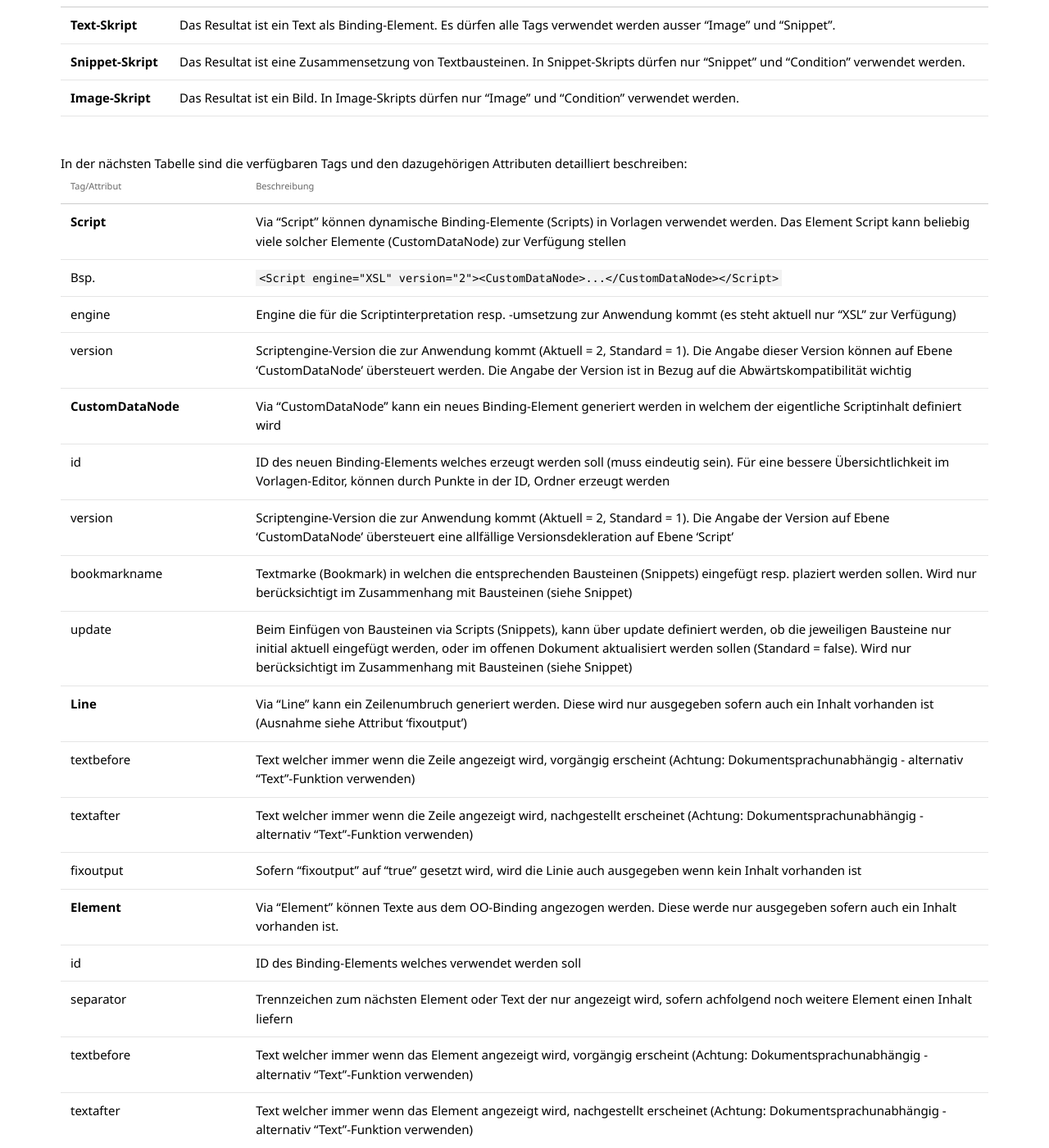
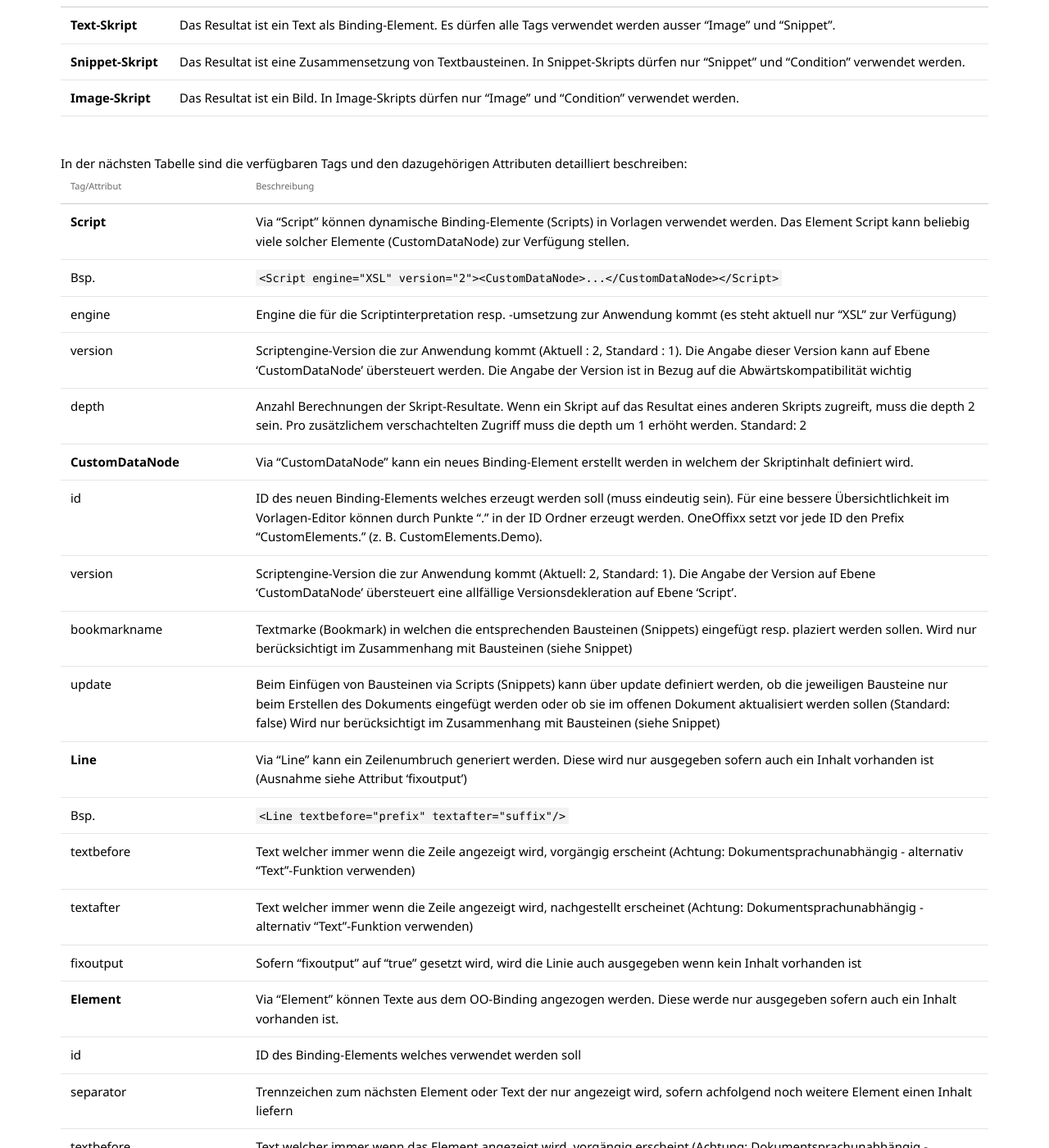
Before and after one commit to primesoft-group/oneoffixx-docs, a Jekyll site: the page built from _pages/docfunc/de/df-scripts.md, in a window 1280 px wide and 1400 px high, scrolled down 1999 px. Shown: the whole window at 82% size. Built offline with Jekyll 4.4.1, drawn with Linux system fonts in a browser that asks for light colours; nearby versions of some CDN libraries; some web fonts are replaced.

Commit message:
bis und mit customdatanode angepasst

```diff
--- a/_pages/docfunc/de/df-scripts.md
+++ b/_pages/docfunc/de/df-scripts.md
@@ -86,16 +86,18 @@ In der nächsten Tabelle sind die verfügbaren Tags und den dazugehörigen Attri
 {:.table .table-striped}
 Tag/Attribut        | Beschreibung
 -------             | -------
-__Script__          | Via "Script" können dynamische Binding-Elemente (Scripts) in Vorlagen verwendet werden. Das Element Script kann beliebig viele solcher Elemente (CustomDataNode) zur Verfügung stellen
+__Script__          | Via "Script" können dynamische Binding-Elemente (Scripts) in Vorlagen verwendet werden. Das Element Script kann beliebig viele solcher Elemente (CustomDataNode) zur Verfügung stellen.
 Bsp.                | `<Script engine="XSL" version="2"><CustomDataNode>...</CustomDataNode></Script>`
 engine              | Engine die für die Scriptinterpretation resp. -umsetzung zur Anwendung kommt (es steht aktuell nur "XSL" zur Verfügung)
-version             | Scriptengine-Version die zur Anwendung kommt (Aktuell = 2, Standard = 1). Die Angabe dieser Version können auf Ebene 'CustomDataNode' übersteuert werden. Die Angabe der Version ist in Bezug auf die Abwärtskompatibilität wichtig
-__CustomDataNode__  | Via "CustomDataNode" kann ein neues Binding-Element generiert werden in welchem der eigentliche Scriptinhalt definiert wird
-id                  | ID des neuen Binding-Elements welches erzeugt werden soll (muss eindeutig sein). Für eine bessere Übersichtlichkeit im Vorlagen-Editor, können durch Punkte in der ID, Ordner erzeugt werden
-version             | Scriptengine-Version die zur Anwendung kommt (Aktuell = 2, Standard = 1). Die Angabe der Version auf Ebene 'CustomDataNode' übersteuert eine allfällige Versionsdekleration auf Ebene 'Script'
+version             | Scriptengine-Version die zur Anwendung kommt (Aktuell : 2, Standard : 1). Die Angabe dieser Version kann auf Ebene 'CustomDataNode' übersteuert werden. Die Angabe der Version ist in Bezug auf die Abwärtskompatibilität wichtig
+depth               | Anzahl Berechnungen der Skript-Resultate. Wenn ein Skript auf das Resultat eines anderen Skripts zugreift, muss die depth 2 sein. Pro zusätzlichem verschachtelten Zugriff muss die depth um 1 erhöht werden. Standard: 2
+__CustomDataNode__  | Via "CustomDataNode" kann ein neues Binding-Element erstellt werden in welchem der Skriptinhalt definiert wird.
+id                  | ID des neuen Binding-Elements welches erzeugt werden soll (muss eindeutig sein). Für eine bessere Übersichtlichkeit im Vorlagen-Editor können durch Punkte "." in der ID Ordner erzeugt werden. OneOffixx setzt vor jede ID den Prefix "CustomElements." (z. B. CustomElements.Demo).
+version             | Scriptengine-Version die zur Anwendung kommt (Aktuell: 2, Standard: 1). Die Angabe der Version auf Ebene 'CustomDataNode' übersteuert eine allfällige Versionsdekleration auf Ebene 'Script'.
 bookmarkname        | Textmarke (Bookmark) in welchen die entsprechenden Bausteinen (Snippets) eingefügt resp. plaziert werden sollen. Wird nur berücksichtigt im Zusammenhang mit Bausteinen (siehe Snippet)
-update              | Beim Einfügen von Bausteinen via Scripts (Snippets), kann über update definiert werden, ob die jeweiligen Bausteine nur initial aktuell eingefügt werden, oder im offenen Dokument aktualisiert werden sollen (Standard = false). Wird nur berücksichtigt im Zusammenhang mit Bausteinen (siehe Snippet)
+update              | Beim Einfügen von Bausteinen via Scripts (Snippets) kann über update definiert werden, ob die jeweiligen Bausteine nur beim Erstellen des Dokuments eingefügt werden oder ob sie im offenen Dokument aktualisiert werden sollen (Standard: false) Wird nur berücksichtigt im Zusammenhang mit Bausteinen (siehe Snippet)
 __Line__            | Via "Line" kann ein Zeilenumbruch generiert werden. Diese wird nur ausgegeben sofern auch ein Inhalt vorhanden ist (Ausnahme siehe Attribut 'fixoutput')
+Bsp.                | `<Line textbefore="prefix" textafter="suffix"/>`
 textbefore          | Text welcher immer wenn die Zeile angezeigt wird, vorgängig erscheint (Achtung: Dokumentsprachunabhängig - alternativ "Text"-Funktion verwenden)
 textafter           | Text welcher immer wenn die Zeile angezeigt wird, nachgestellt erscheinet (Achtung: Dokumentsprachunabhängig - alternativ "Text"-Funktion verwenden)
 fixoutput           | Sofern "fixoutput" auf "true" gesetzt wird, wird die Linie auch ausgegeben wenn kein Inhalt vorhanden ist
```
